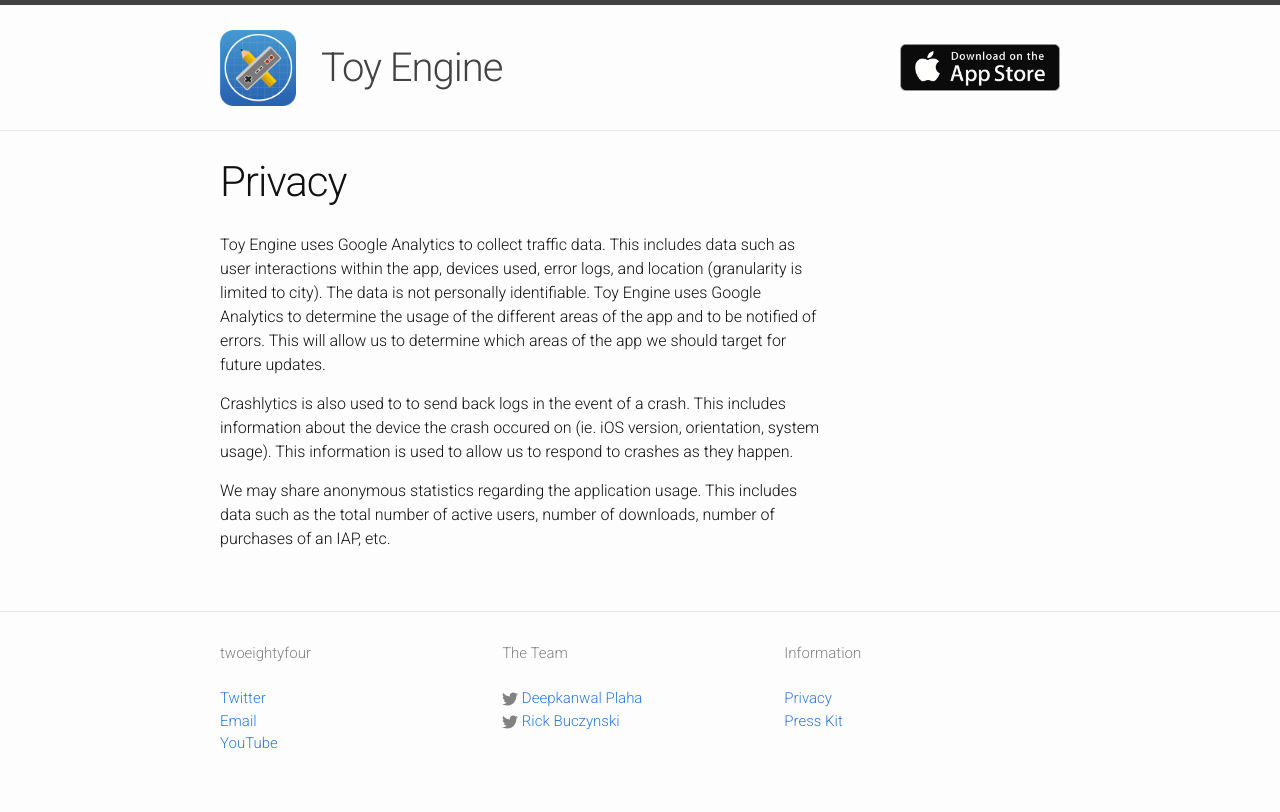
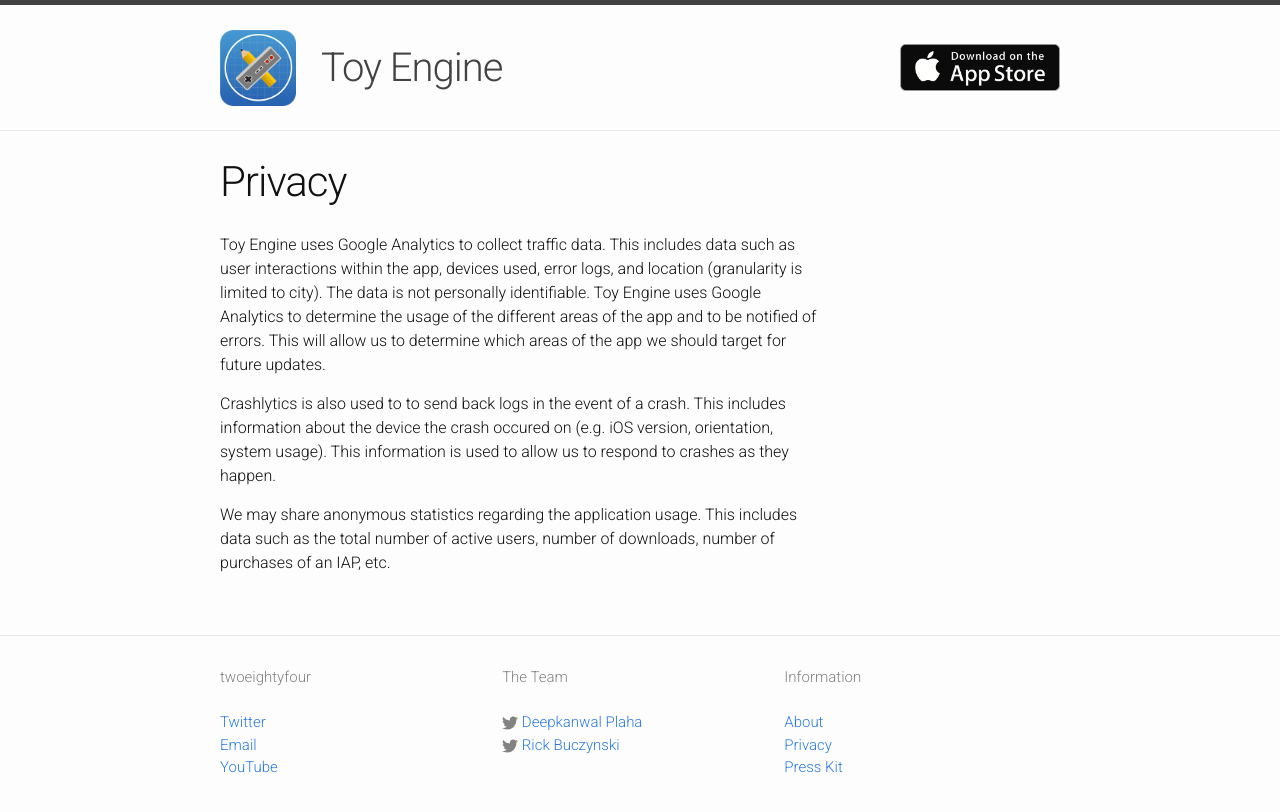
Before and after one commit to deepkanwal/toy-engine-landing-page, a Jekyll site: the page built from privacy.md, in a window 1280 px wide. Shown: the top 812 px of the page. Built offline with Jekyll 4.4.1, drawn with Linux system fonts in a browser that asks for light colours; nearby versions of some CDN libraries; library files that are not in the unit come from our copies; comment, search, counter and statistics services are not loaded.

Commit message:
Added press kit, about, and iTunes link.

```diff
--- a/_includes/footer.html
+++ b/_includes/footer.html
@@ -55,9 +55,10 @@
           <li> Information </li>
           <br>
           </li>
+          <li> <a href="/about">About</a>
           <li> <a href="/privacy">Privacy</a>
           </li>
-          <li> <a href=#>Press Kit</a>
+          <li> <a href="/presskit.zip">Press Kit</a>
           </li>
           </ul>
       </div>
--- a/_includes/header.html
+++ b/_includes/header.html
@@ -7,7 +7,7 @@
     <a class="site-title icon-centered" href="{{ site.baseurl }}/">{{ site.title }}</a>
   </div>
     <div class="appstore">
-      <a href="#">
+      <a href="https://itunes.apple.com/app/toy-engine/id993811069?mt=8">
       <img src="{{ "/img/appstore.png" | prepend: site.baseurl }}" alt="Download on the App Store">
       </a>
     </div>
--- a/_sass/_layout.scss
+++ b/_sass/_layout.scss
@@ -350,5 +350,4 @@
   height: 0;
   border-top: 1px solid rgba(0, 0, 0, 0.1);
   border-bottom: 1px solid rgba(255, 255, 255, 0.3);
-  padding-bottom: 20px;
 }
--- a/index.html
+++ b/index.html
@@ -12,7 +12,7 @@
   <br>
   <div class="content-col-wrapper">
     <div class="content-col  content-col-1">
-    <h3> Drag and Drop Level Editor </h3>
+    <h3> Level Editor </h3>
     <a href="{{ "/img/editor.png" | prepend: site.baseurl }}" data-lightbox="screens" data-title="Drag and Drop Level Editor">
     <img src="{{ "/img/editor.png" | prepend: site.baseurl }}" alt="Drag and Drop Level Editor">
     </a>
--- a/privacy.md
+++ b/privacy.md
@@ -6,6 +6,6 @@
 
 Toy Engine uses Google Analytics to collect traffic data. This includes data such as user interactions within the app, devices used, error logs, and location (granularity is limited to city). The data is not personally identifiable. Toy Engine uses Google Analytics to determine the usage of the different areas of the app and to be notified of errors. This will allow us to determine which areas of the app we should target for future updates.
 
-Crashlytics is also used to to send back logs in the event of a crash. This includes information about the device the crash occured on (ie. iOS version, orientation, system usage). This information is used to allow us to respond to crashes as they happen.
+Crashlytics is also used to to send back logs in the event of a crash. This includes information about the device the crash occured on (e.g. iOS version, orientation, system usage). This information is used to allow us to respond to crashes as they happen.
 
 We may share anonymous statistics regarding the application usage. This includes data such as the total number of active users, number of downloads, number of purchases of an IAP, etc.
```
Also changed, not shown: about.md (added, +15 -0 lines), 1 other file.
